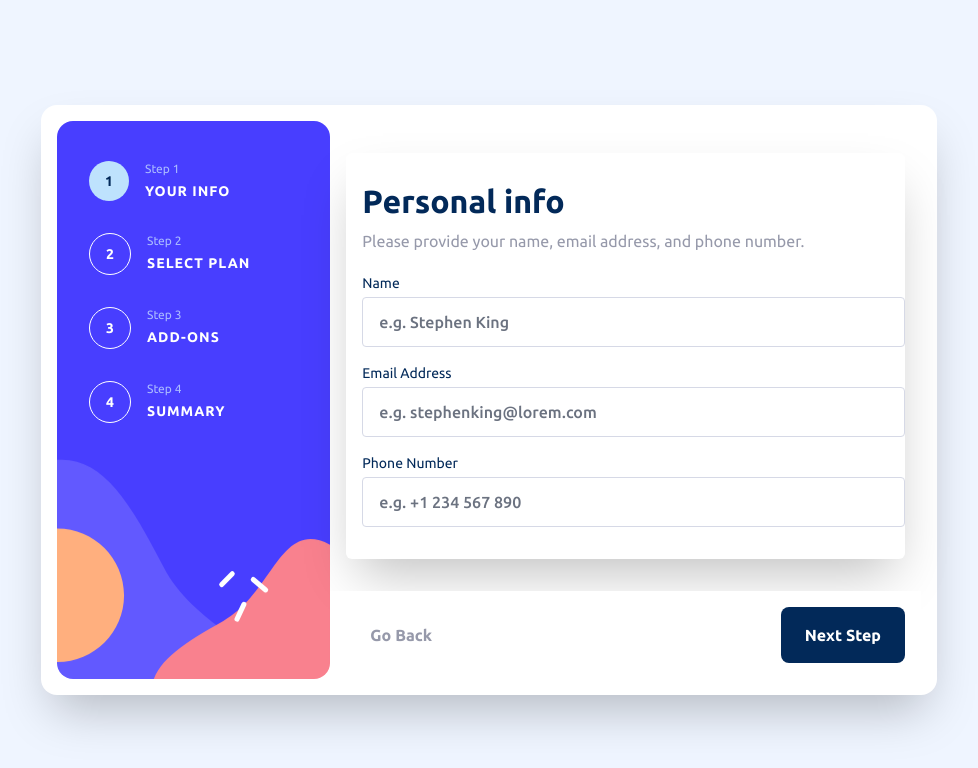
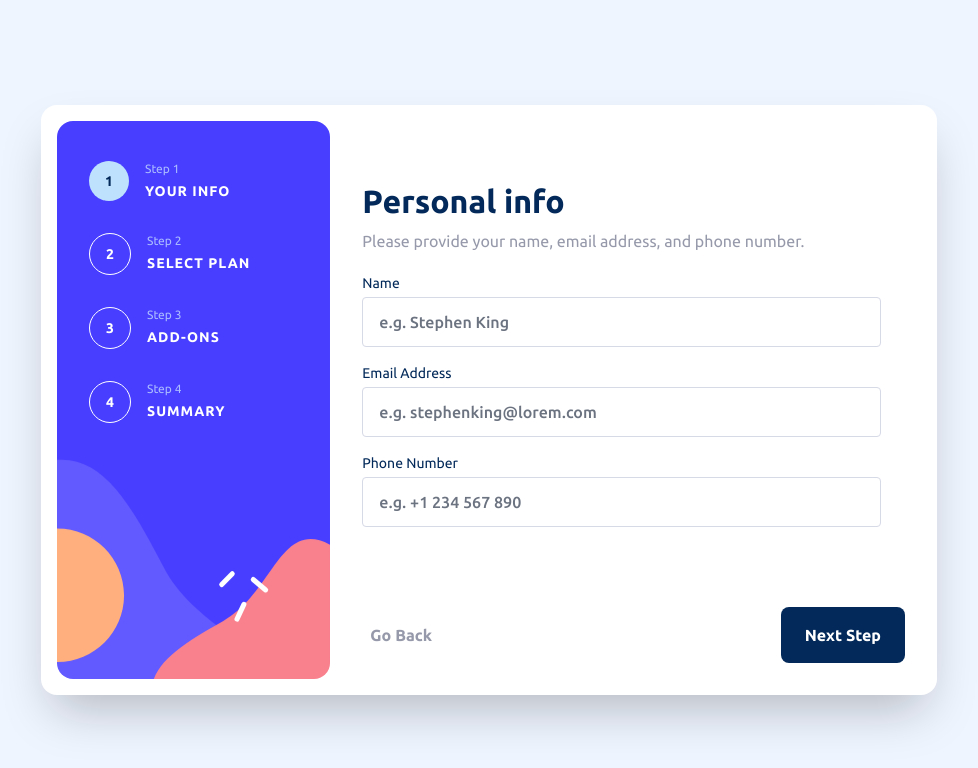
Before and after one commit to datproto/datproto-chal_multistep-form, a Next.js app: page / in a window 1280 px wide. Shown: the top 768 px of the page, without its empty margins (151-1129 px from the left). Built offline with nearby package versions, Linux system fonts and the light colour scheme.

Commit message:
DOING: Form exit animation

```diff
--- a/src/app/page.tsx
+++ b/src/app/page.tsx
@@ -1,11 +1,36 @@
+'use client'
+
 import Button from '@/components/atoms/Button'
 import React from 'react'
 import Navbar from '@/components/organisms/Navbar'
 import FormInfo from '@/components/organisms/FormInfo'
 
+import { motion } from 'framer-motion'
+
+const mainVariants = {
+  show: {
+    opacity: 1,
+    scaleY: 1,
+    transition: {
+      when: 'beforeChildren',
+      duration: 1,
+      type: 'spring',
+      ease: 'easeInOut',
+    },
+  },
+  hidden: {
+    opacity: 0,
+    scaleY: 0,
+  },
+}
+
 export default function Home() {
   return (
-    <main
+    <motion.main
+      variants={mainVariants}
+      initial="hidden"
+      animate="show"
+      exit="hidden"
       className="flex h-full w-full flex-col justify-between pt-[2rem] lg:h-auto lg:max-w-4xl lg:flex-row lg:rounded-2xl lg:bg-white lg:p-4 lg:shadow-2xl">
 
       <Navbar/>
@@ -19,6 +44,6 @@ export default function Home() {
           <Button text="next step" type="submit" formId="select-plan"/>
         </div>
       </div>
-    </main>
+    </motion.main>
   )
 }
--- a/src/components/atoms/Input.tsx
+++ b/src/components/atoms/Input.tsx
@@ -1,4 +1,5 @@
 import React from 'react'
+import { motion, Variants } from 'framer-motion'
 
 interface IInput {
   label?: string
@@ -7,15 +8,48 @@ interface IInput {
     name?: string
     placeholder?: string
   }
+  customAnimation?: number
 }
 
-function Input({ label, content = { type: 'text', name: 'name', placeholder: 'write something ...' } }: IInput) {
+const inputVariants: Variants = {
+  show: {
+    opacity: 1,
+    y: 0,
+    transition:
+      {
+        duration: 0.5,
+        ease: 'easeInOut',
+        transition: {
+          type: 'spring',
+          stiffness: 100,
+          damping: 20,
+        },
+      },
+  },
+  hidden: {
+    opacity: 0,
+    y: 20,
+  },
+}
+
+function Input({
+  label,
+  content = { type: 'text', name: 'name', placeholder: 'write something ...' },
+  customAnimation,
+}: IInput) {
   return (
-    <div className="flex flex-col gap-1">
+    <motion.div
+      key={content.name}
+      variants={inputVariants}
+      exit={{
+        opacity: 0,
+        transition: { duration: 0.5, delay: customAnimation && customAnimation * 0.2 },
+      }}
+      className="flex flex-col gap-1">
       {label && <label htmlFor={content.name} className="text-sm capitalize text-form-denim">{label}</label>}
       <input type={content.type} name={content.name} placeholder={content.placeholder}
              className="rounded border border-form-gray-light px-4 py-3 font-form font-medium text-form-gray-normal"/>
-    </div>
+    </motion.div>
   )
 }
 
--- a/src/components/molecules/Form.tsx
+++ b/src/components/molecules/Form.tsx
@@ -1,6 +1,6 @@
 import React from 'react'
 
-import { motion } from 'framer-motion'
+import { AnimatePresence, motion } from 'framer-motion'
 
 interface IForm {
   id?: string
@@ -10,19 +10,59 @@ interface IForm {
   children?: React.ReactNode
 }
 
+const formVariants = {
+  show: {
+    opacity: 1,
+    y: 0,
+    transition: {
+      when: 'beforeChildren',
+      staggerChildren: 0.2,
+      delay: 0.2,
+    },
+  },
+  hidden: {
+    opacity: 0,
+    y: 20,
+    transition: {
+      when: 'afterChildren',
+    },
+  },
+}
+
+const formChildVariants = {
+  show: {
+    opacity: 1,
+    y: 0,
+    transition: {
+      when: 'beforeChildren',
+      staggerChildren: 0.2,
+      delay: 0.5,
+    },
+  },
+  hidden: {
+    opacity: 0,
+    y: 20,
+    transition: {
+      when: 'afterChildren',
+    },
+  },
+}
+
 function Form({
   id, title, description, onSubmitHandler, children,
 }: IForm) {
   return (
     <motion.form
-      initial={{ x: -10000 }}
-      animate={{ x: 0 }}
-      exit={{ x: 100 }}
-      transition={{ duration: 0.15, origin: 1 }}
+      variants={formVariants}
+      initial="hidden"
+      animate="show"
+      exit="hidden"
       id={id}
       onSubmit={onSubmitHandler}
-      className="grow rounded-md bg-white py-[2rem] px-6 shadow-2xl lg:bg-none lg:pl-4 lg:pr-0">
-      <h1>{title}</h1>
+      className="grow rounded-md bg-white py-[2rem] px-6 shadow-2xl lg:bg-none lg:pl-4 lg:shadow-none">
+      <motion.h1>
+        {title}
+      </motion.h1>
 
       {/* eslint-disable-next-line tailwindcss/no-custom-classname */}
       <p className="body_large mt-3 mb-5">
@@ -30,9 +70,17 @@ function Form({
       </p>
 
       {/* Input */}
-      <div className="flex flex-col gap-4">
-        {children}
-      </div>
+      <motion.div
+        className="flex flex-col gap-4"
+        variants={formChildVariants}
+        initial="hidden"
+        animate="show"
+        exit="hidden"
+      >
+        <AnimatePresence>
+          {children}
+        </AnimatePresence>
+      </motion.div>
     </motion.form>
   )
 }
--- a/src/components/organisms/FormInfo.tsx
+++ b/src/components/organisms/FormInfo.tsx
@@ -3,37 +3,62 @@
 import React from 'react'
 import Form from '@/components/molecules/Form'
 import Input from '@/components/atoms/Input'
+import { AnimatePresence } from 'framer-motion'
 
 function FormInfo() {
+  const [showForm, setShowForm] = React.useState(true)
   const onSubmitHandler = (e: React.FormEvent<HTMLFormElement>) => {
     e.preventDefault()
-    // console.log((e.currentTarget.elements.namedItem('username') as HTMLInputElement).value)
+    console.log('Name: ', (e.currentTarget.elements.namedItem('username') as HTMLInputElement).value)
+    console.log('Email: ', (e.currentTarget.elements.namedItem('email') as HTMLInputElement).value)
+    console.log('Phone: ', (e.currentTarget.elements.namedItem('phone') as HTMLInputElement).value)
+    setShowForm(false)
   }
+
+  const formInputs = [
+    {
+      label: 'name',
+      content: {
+        type: 'text',
+        name: 'username',
+        placeholder: 'e.g. Stephen King',
+      },
+    },
+    {
+      label: 'email address',
+      content: {
+        type: 'email',
+        name: 'email',
+        placeholder: 'e.g. stephenking@lorem.com',
+      },
+    },
+    {
+      label: 'phone number',
+      content: {
+        type: 'phone',
+        name: 'phone',
+        placeholder: 'e.g. +1 234 567 890',
+      },
+    },
+  ]
+
   return (
     <Form id="select-plan" title="Personal info"
           description="Please provide your name, email address, and phone number."
-          onSubmitHandler={onSubmitHandler}>
-      <Input
-        label="name"
-        content={{
-          type: 'text',
-          name: 'username',
-          placeholder: 'e.g. Stephen King',
-        }}/>
-      <Input
-        label="email address"
-        content={{
-          type: 'email',
-          name: 'email',
-          placeholder: 'e.g. stephenking@lorem.com',
-        }}/>
-      <Input
-        label="phone number"
-        content={{
-          type: 'phone',
-          name: 'phone',
-          placeholder: 'e.g. +1 234 567 890',
-        }}/>
+          onSubmitHandler={onSubmitHandler}
+    >
+      <AnimatePresence>
+        {showForm && (
+          formInputs.map((input, index) => (
+            <Input
+              key={index}
+              customAnimation={index}
+              label={input.label}
+              content={input.content}
+            />
+          ))
+        )}
+      </AnimatePresence>
     </Form>
   )
 }
--- a/src/components/organisms/Navbar.tsx
+++ b/src/components/organisms/Navbar.tsx
@@ -5,17 +5,90 @@ import useMediaQuery from '@/utils/hooks/MediaQuery'
 
 import SidebarBG from '@/assets/images/bg-sidebar-desktop.svg'
 
+import { motion } from 'framer-motion'
+
+const NavVariants = {
+  show: {
+    opacity: 1,
+    scaleX: 1,
+    transition: {
+      when: 'beforeChildren',
+      delay: 0.25,
+      duration: 0.5,
+      ease: 'easeInOut',
+    },
+  },
+  hidden: {
+    opacity: 0,
+    scaleX: 0,
+  },
+}
+
+const NavListVariants = {
+  show: {
+    opacity: 1,
+    y: 0,
+    transition: {
+      when: 'beforeChildren',
+      staggerChildren: 0.1,
+      delay: 0,
+      default: {
+        duration: 0.5,
+        ease: 'easeInOut',
+      },
+    },
+  },
+  hidden: {
+    opacity: 0,
+    y: 20,
+    transition: {
+      when: 'afterChildren',
+    },
+  },
+}
+
+const NavItemVariants = {
+  show: {
+    opacity: 1,
+    x: 0,
+    transition:
+      {
+        duration: 0.5,
+        ease: 'easeInOut',
+        transition: {
+          type: 'spring',
+          stiffness: 100,
+          damping: 20,
+        },
+      },
+  },
+  hidden: {
+    opacity: 0,
+    x: -20,
+  },
+}
+
 function Navbar() {
   const largeScreen = useMediaQuery('(min-width: 1024px)')
   return (
-    <div className="lg:rounded-2xl lg:px-[2rem] lg:py-10 lg:pr-20" style={{
-      backgroundImage: `url(${largeScreen ? SidebarBG.src : ''})`,
-      backgroundSize: 'cover',
-      backgroundRepeat: 'no-repeat',
-      backgroundPosition: 'center',
-    }}>
-      <ul className="flex items-center justify-center gap-4 lg:flex-col lg:items-start lg:gap-[2rem]">
-        <li className="flex lg:gap-4">
+    <motion.div
+      variants={NavVariants}
+      initial="hidden"
+      animate="show"
+      className="lg:rounded-2xl lg:px-[2rem] lg:py-10 lg:pr-20"
+      style={{
+        backgroundImage: `url(${largeScreen ? SidebarBG.src : ''})`,
+        backgroundSize: 'cover',
+        backgroundRepeat: 'no-repeat',
+        backgroundPosition: 'center',
+      }}
+    >
+      <motion.ul
+        variants={NavListVariants}
+        className="flex items-center justify-center gap-4 lg:flex-col lg:items-start lg:gap-[2rem]">
+        <motion.li
+          variants={NavItemVariants}
+          className="flex lg:gap-4">
           <div className="relative rounded-full bg-form-blue-sky p-5">
                 <span
                   className="absolute top-0 left-0 flex h-full w-full items-center justify-center text-sm font-bold text-form-denim">1</span>
@@ -24,8 +97,10 @@ function Navbar() {
             <span className="body_small text-form-blue-light">Step 1</span>
             <span className="body_medium font-bold uppercase tracking-[1px] text-white">your info</span>
           </div>
-        </li>
-        <li className="flex lg:gap-4">
+        </motion.li>
+        <motion.li
+          variants={NavItemVariants}
+          className="flex lg:gap-4">
           <div className="relative rounded-full border border-white bg-transparent p-5">
                 <span
                   className="absolute top-0 left-0 flex h-full w-full items-center justify-center text-sm font-bold text-white">2</span>
@@ -34,8 +109,10 @@ function Navbar() {
             <span className="body_small text-form-blue-light">Step 2</span>
             <span className="body_medium font-bold uppercase tracking-[1px] text-white">select plan</span>
           </div>
-        </li>
-        <li className="flex lg:gap-4">
+        </motion.li>
+        <motion.li
+          variants={NavItemVariants}
+          className="flex lg:gap-4">
           <div className="relative rounded-full border border-white bg-transparent p-5">
                 <span
                   className="absolute top-0 left-0 flex h-full w-full items-center justify-center text-sm font-bold text-white">3</span>
@@ -44,8 +121,10 @@ function Navbar() {
             <span className="body_small text-form-blue-light">Step 3</span>
             <span className="body_medium font-bold uppercase tracking-[1px] text-white">add-ons</span>
           </div>
-        </li>
-        <li className="flex lg:gap-4">
+        </motion.li>
+        <motion.li
+          variants={NavItemVariants}
+          className="flex lg:gap-4">
           <div className="relative rounded-full border border-white bg-transparent p-5">
                 <span
                   className="absolute top-0 left-0 flex h-full w-full items-center justify-center text-sm font-bold text-white">4</span>
@@ -54,9 +133,9 @@ function Navbar() {
             <span className="body_small text-form-blue-light">Step 4</span>
             <span className="body_medium font-bold uppercase tracking-[1px] text-white">summary</span>
           </div>
-        </li>
-      </ul>
-    </div>
+        </motion.li>
+      </motion.ul>
+    </motion.div>
   )
 }
 
```
